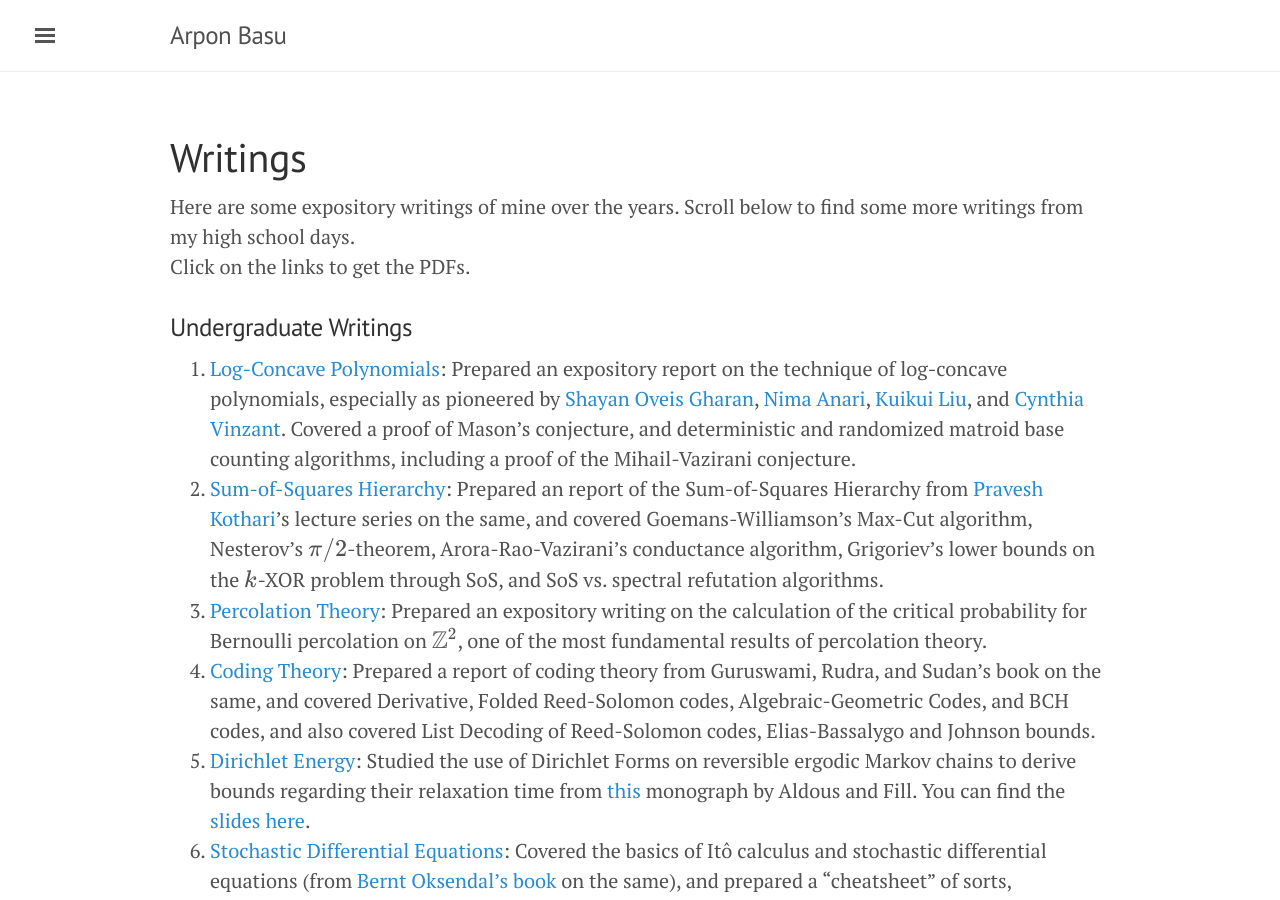
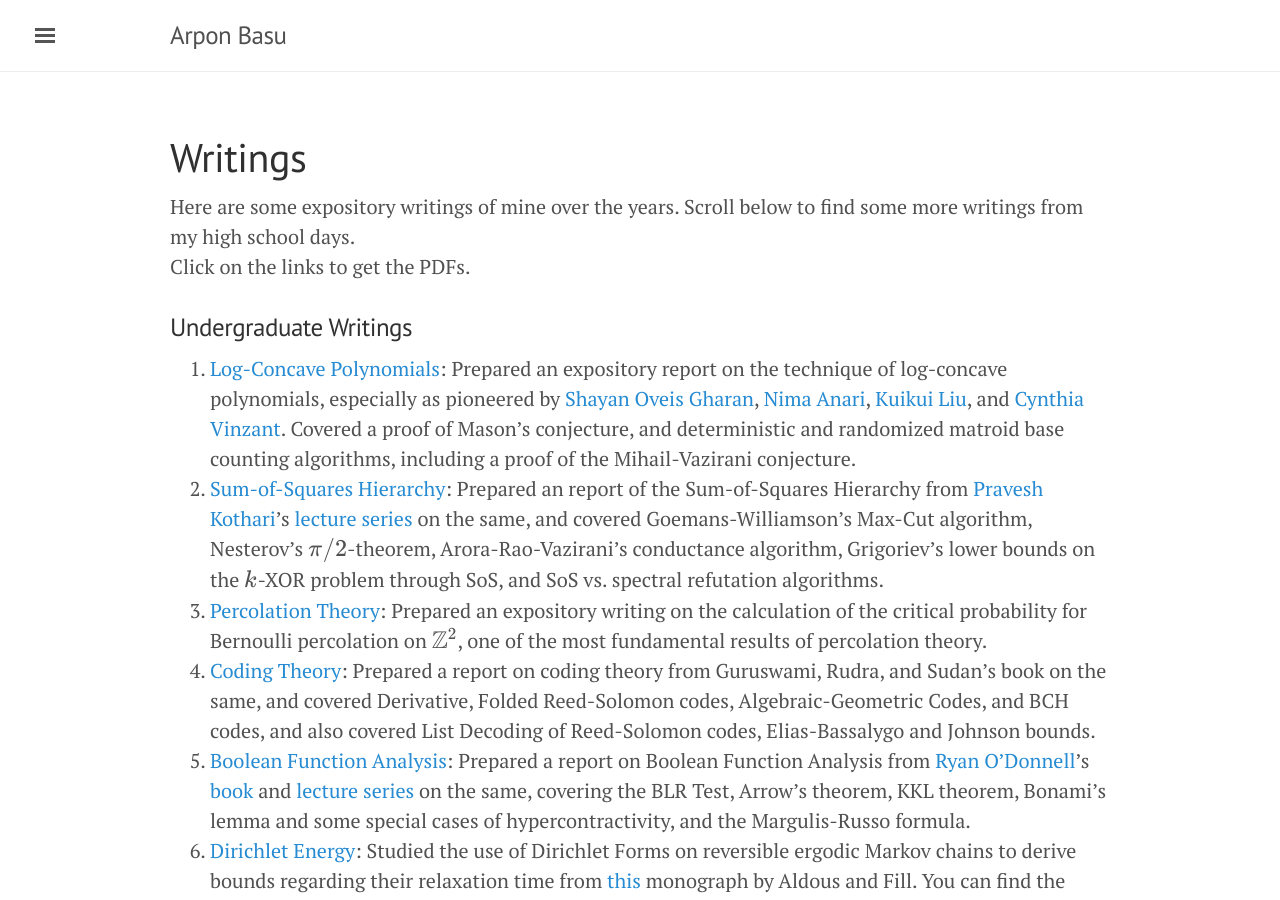
Before and after one commit to rugiarindam/rugiarindam.github.io, a Jekyll site: the page built from notes.md, in a window 1280 px wide and 900 px high. Built offline with Jekyll 4.4.1, drawn with Linux system fonts in a browser that asks for light colours; nearby versions of some CDN libraries.

Commit message:
added bfa

```diff
--- a/notes.md
+++ b/notes.md
@@ -9,9 +9,10 @@ Click on the links to get the PDFs.
 ### Undergraduate Writings
 
 1. [Log-Concave Polynomials](./Expository_Writings/log_concave_polynomials.pdf){:target="_blank"}: Prepared an expository report on the technique of log-concave polynomials, especially as pioneered by [Shayan Oveis Gharan](https://homes.cs.washington.edu/~shayan/){:target="_blank"}, [Nima Anari](https://nimaanari.com/){:target="_blank"}, [Kuikui Liu](https://dblp.org/pid/230/3619.html){:target="_blank"}, and [Cynthia Vinzant](https://sites.math.washington.edu/~vinzant/){:target="_blank"}. Covered a proof of Mason’s conjecture, and deterministic and randomized matroid base counting algorithms, including a proof of the Mihail-Vazirani conjecture.
-2. [Sum-of-Squares Hierarchy](./Expository_Writings/SoS.pdf){:target="_blank"}: Prepared an report of the Sum-of-Squares Hierarchy from [Pravesh Kothari](http://www.cs.cmu.edu/~praveshk/){:target="_blank"}’s lecture series on the same, and covered Goemans-Williamson’s Max-Cut algorithm, Nesterov’s \\(\pi/2\\)-theorem, Arora-Rao-Vazirani’s conductance algorithm, Grigoriev’s lower bounds on the \\(k\\)-XOR problem through SoS, and SoS vs. spectral refutation algorithms.
+2. [Sum-of-Squares Hierarchy](./Expository_Writings/SoS.pdf){:target="_blank"}: Prepared an report of the Sum-of-Squares Hierarchy from [Pravesh Kothari](http://www.cs.cmu.edu/~praveshk/){:target="_blank"}’s [lecture series](https://www.youtube.com/playlist?list=PL3NB_Sd9CrX-6CeApf12demgpe2PO4k8c) on the same, and covered Goemans-Williamson’s Max-Cut algorithm, Nesterov’s \\(\pi/2\\)-theorem, Arora-Rao-Vazirani’s conductance algorithm, Grigoriev’s lower bounds on the \\(k\\)-XOR problem through SoS, and SoS vs. spectral refutation algorithms.
 3. [Percolation Theory](./Expository_Writings/percolation_theory.pdf){:target="_blank"}: Prepared an expository writing on the calculation of the critical probability for Bernoulli percolation on \\(\mathbb{Z}^2\\), one of the most fundamental results of percolation theory.
-4. [Coding Theory](./Expository_Writings/Coding_Theory.pdf){:target="_blank"}: Prepared a report of coding theory from Guruswami, Rudra, and Sudan’s book on the same, and covered Derivative, Folded Reed-Solomon codes, Algebraic-Geometric Codes, and BCH codes, and also covered List Decoding of Reed-Solomon codes, Elias-Bassalygo and Johnson bounds.
+4. [Coding Theory](./Expository_Writings/Coding_Theory.pdf){:target="_blank"}: Prepared a report on coding theory from Guruswami, Rudra, and Sudan’s book on the same, and covered Derivative, Folded Reed-Solomon codes, Algebraic-Geometric Codes, and BCH codes, and also covered List Decoding of Reed-Solomon codes, Elias-Bassalygo and Johnson bounds.
+4. [Boolean Function Analysis](./Expository_Writings/Boolean_Function_Analysis.pdf){:target="_blank"}: Prepared a report on Boolean Function Analysis from [Ryan O'Donnell](https://www.cs.cmu.edu/~odonnell/)'s [book](https://arxiv.org/abs/2105.10386) and [lecture series](https://www.youtube.com/playlist?list=PLm3J0oaFux3YypJNaF6sRAf2zC1QzMuTA) on the same, covering the BLR Test, Arrow's theorem, KKL theorem, Bonami's lemma and some special cases of hypercontractivity, and the Margulis-Russo formula.
 5. [Dirichlet Energy](./Expository_Writings/Dirichlet_Energy.pdf){:target="_blank"}: Studied the use of Dirichlet Forms on reversible ergodic Markov chains to derive bounds regarding their relaxation time from [this](https://www.stat.berkeley.edu/users/aldous/RWG/book.html){:target="_blank"} monograph by Aldous and Fill. You can find the [slides here](./Expository_Writings/Dirichlet_Energy_Slides.pdf){:target="_blank"}.
 6. [Stochastic Differential Equations](./Expository_Writings/Stochastic_Differential_Equations.pdf){:target="_blank"}: Covered the basics of Itô calculus and stochastic differential equations (from [Bernt Oksendal's book](https://link.springer.com/book/10.1007/978-3-642-14394-6){:target="_blank"} on the same), and prepared a "cheatsheet" of sorts, summarizing the main notions and formulae.
 6. [A Survey of the Graham-Pollak Theorem](./Expository_Writings/Graham_Pollak_Survey.pdf){:target="_blank"}: Made a brief survey of the Graham-Pollak theorem and various associated results, such as Alon's bounds on \\(t\\)-biclique coverings of complete graphs, and the Szemerédi-Katona theorem.
```
